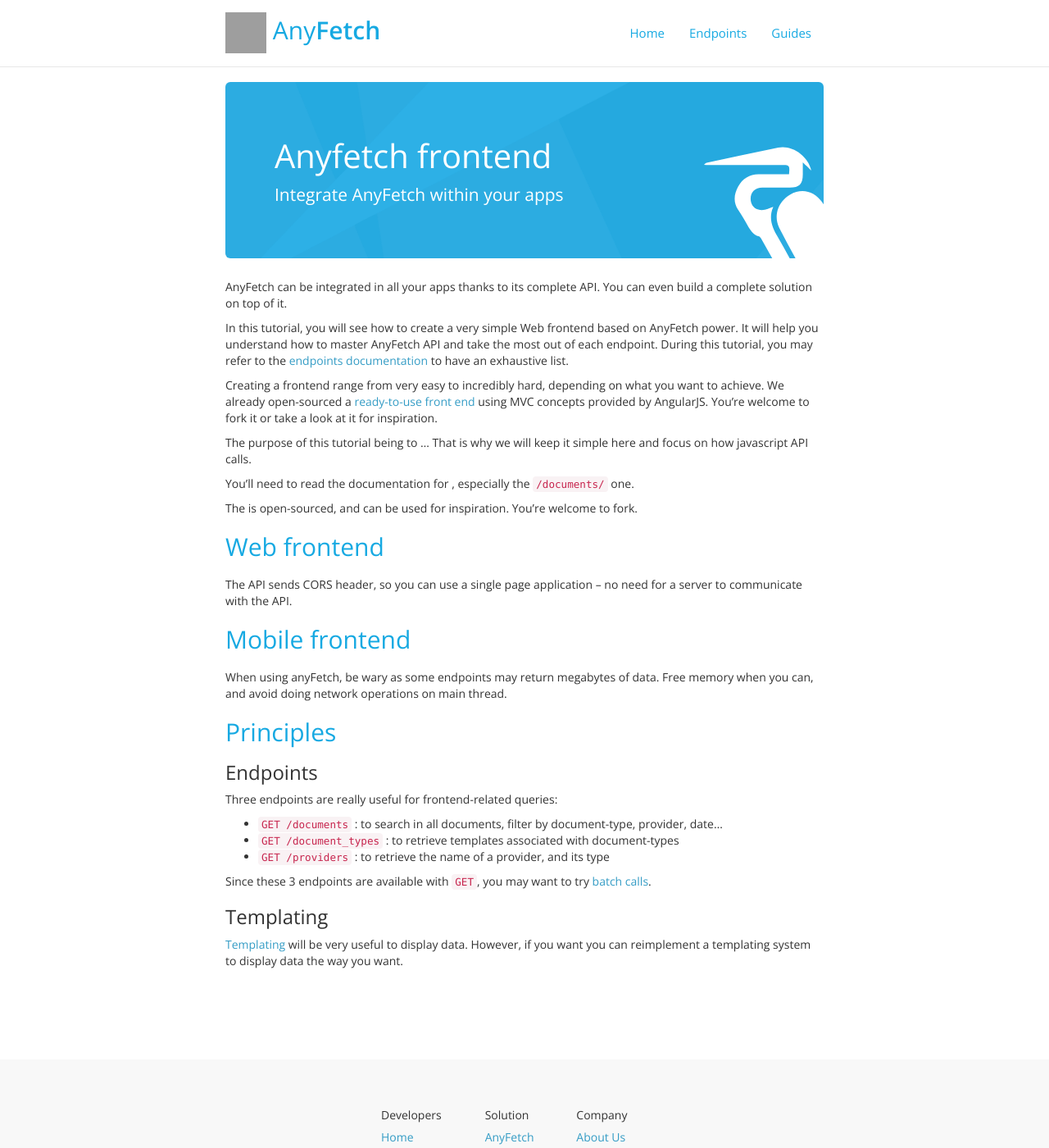
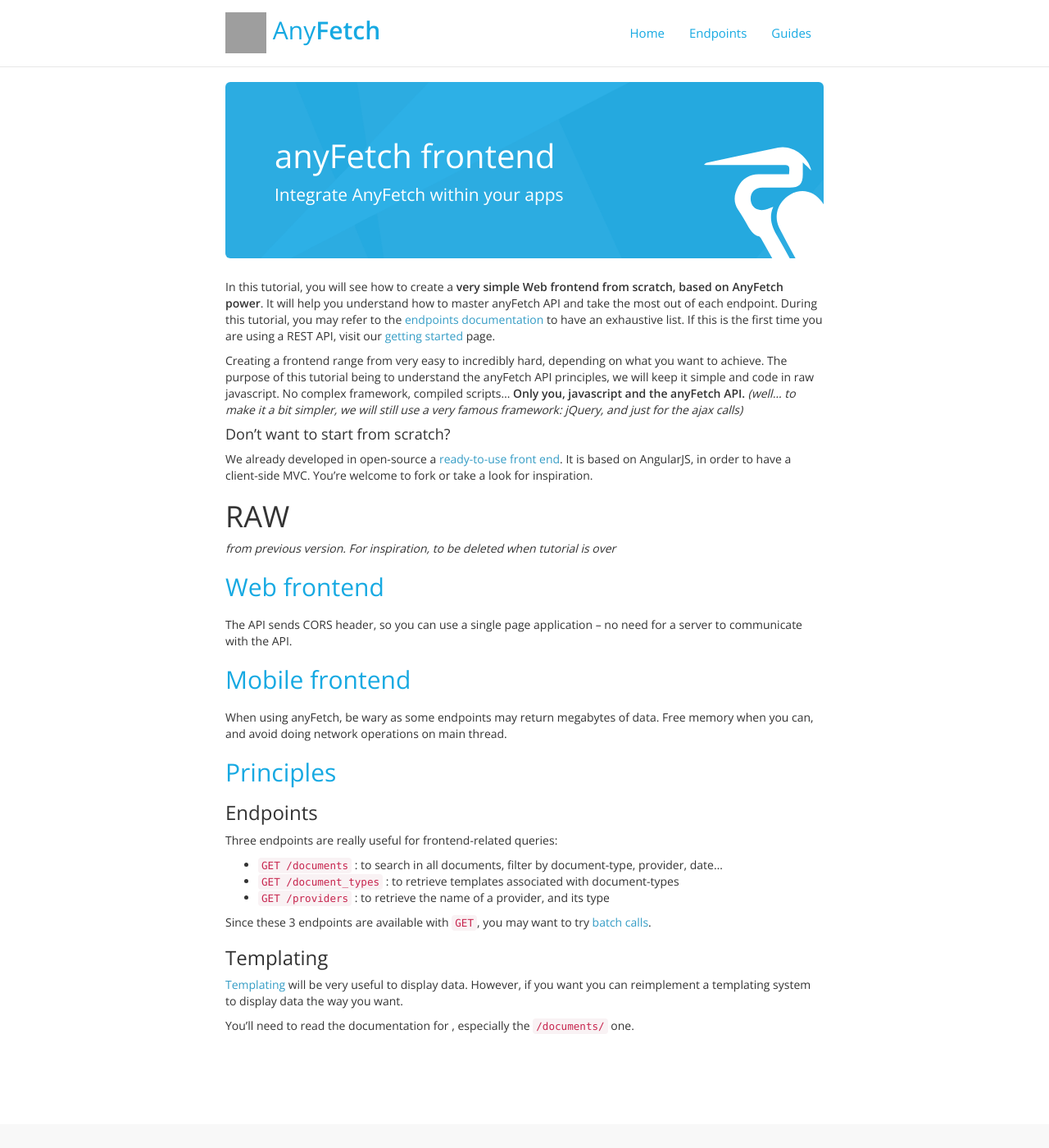
Before and after one commit to AnyFetch/developers.anyfetch.com, a Jekyll site: the page built from guides/creating/frontend.md, in a window 1280 px wide and 1400 px high. Shown: the whole window at 82% size. Built offline with Jekyll 4.4.1, drawn with Linux system fonts in a browser that asks for light colours; nearby versions of some CDN libraries; Markdown is read by kramdown in place of the engine named in the settings; grey boxes are pictures that could not be loaded.

Commit message:
Introduction, v2

```diff
--- a/guides/creating/frontend.md
+++ b/guides/creating/frontend.md
@@ -1,22 +1,20 @@
 ---
-title: Anyfetch frontend
+title: anyFetch frontend
 subtitle: Integrate AnyFetch within your apps
 layout: doc
 ---
 
-AnyFetch can be integrated in all your apps thanks to its complete API. You can even build a complete solution on top of it.
+In this tutorial, you will see how to create a **very simple Web frontend from scratch, based on AnyFetch power**. It will help you understand how to master anyFetch API and take the most out of each endpoint. During this tutorial, you may refer to the [endpoints documentation](/endpoints) to have an exhaustive list. If this is the first time you are using a REST API, visit our [getting started](/getting-started.html) page.
 
-In this tutorial, you will see how to create a very simple Web frontend based on AnyFetch power. It will help you understand how to master AnyFetch API and take the most out of each endpoint. During this tutorial, you may refer to the [endpoints documentation](/endpoints) to have an exhaustive list.
+Creating a frontend range from very easy to incredibly hard, depending on what you want to achieve. The purpose of this tutorial being to understand the anyFetch API principles, we will keep it simple and code in raw javascript. No complex framework, compiled scripts... **Only you, javascript and the anyFetch API.** *(well... to make it a bit simpler, we will still use a very famous framework: jQuery, and just for the ajax calls)*
 
-Creating a frontend range from very easy to incredibly hard, depending on what you want to achieve. We already open-sourced a [ready-to-use front end](https://github.com/Papiel/app.anyfetch.com) using MVC concepts provided by AngularJS. You're welcome to fork it or take a look at it for inspiration.
+#### Don't want to start from scratch?
 
-The purpose of this tutorial being to ... That is why we will keep it simple here and focus on how javascript API calls.
+We already developed in open-source a [ready-to-use front end](https://github.com/Papiel/app.anyfetch.com). It is based on AngularJS, in order to have a client-side MVC. You're welcome to fork or take a look for inspiration.
 
+# RAW
 
-
-You'll need to read the documentation for , especially the `/documents/` one.
-
-The is open-sourced, and can be used for inspiration. You're welcome to fork.
+*from previous version. For inspiration, to be deleted when tutorial is over*
 
 ## Web frontend
 The API sends CORS header, so you can use a single page application -- no need for a server to communicate with the API.
@@ -38,3 +36,5 @@
 ### Templating
 [Templating](/guides/concepts/templating.html) will be very useful to display data.
 However, if you want you can reimplement a templating system to display data the way you want.
+
+You'll need to read the documentation for , especially the `/documents/` one.
```
